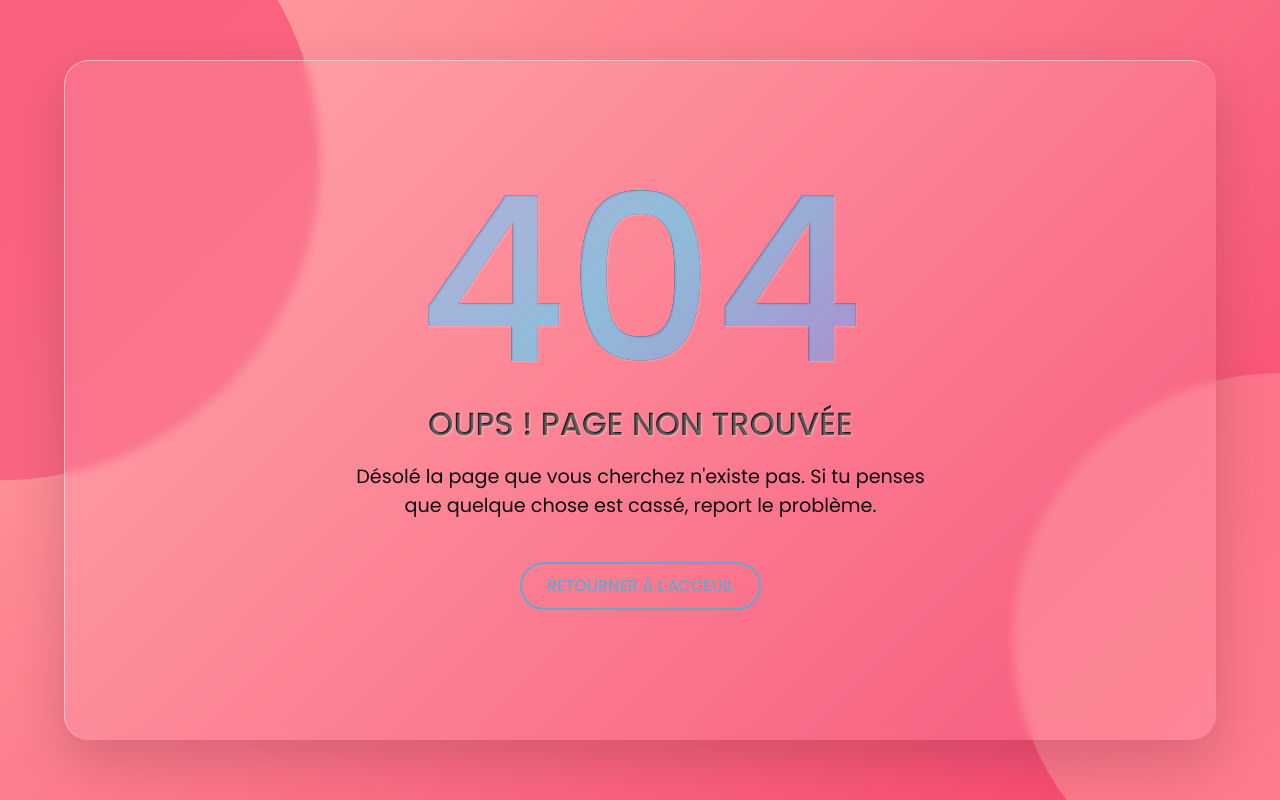
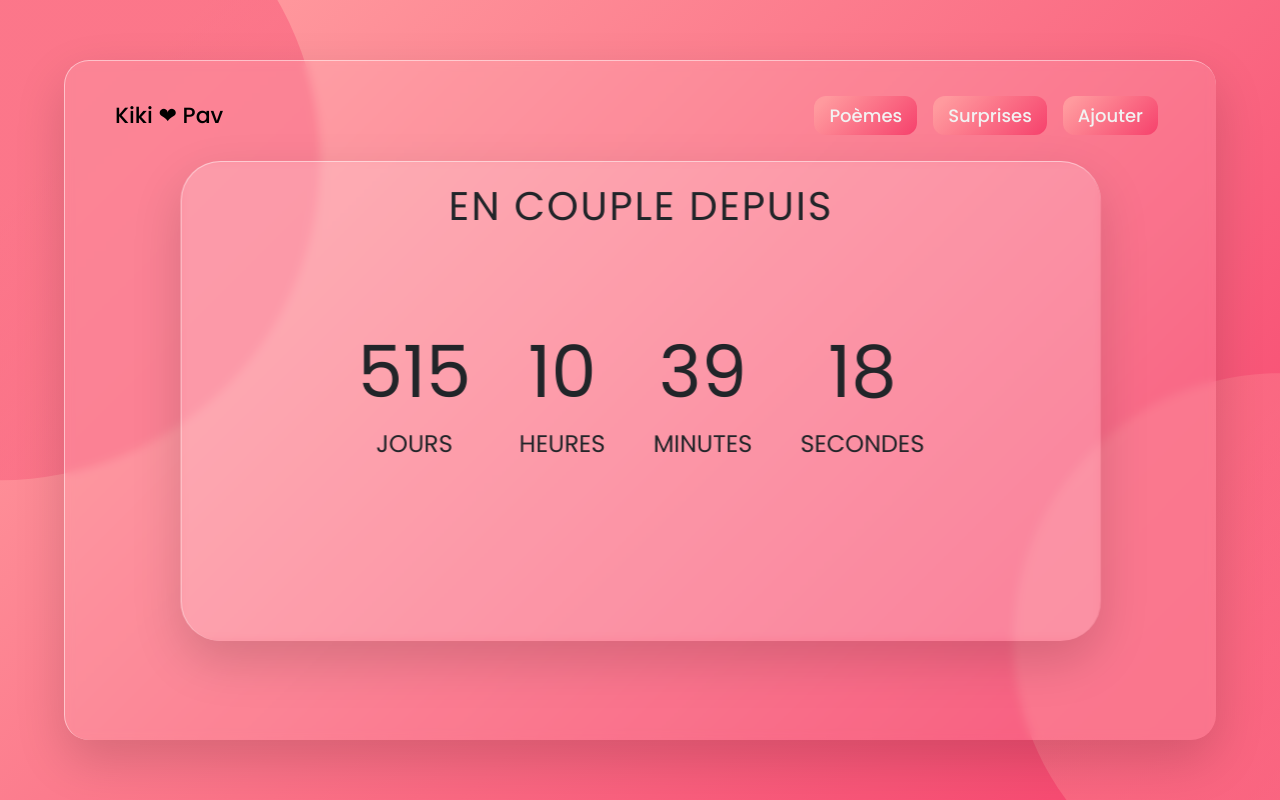
Before and after one commit to Pelpav/KanojoAngular, an Angular app: page /countdown in a window 1280 px wide. Before the commit this address had no page. Built offline with nearby package versions, Linux system fonts and the light colour scheme.

Commit message:
Countdown add

```diff
--- a/src/app/app.routes.ts
+++ b/src/app/app.routes.ts
@@ -8,6 +8,7 @@ import { PoemdescComponent } from './poemdesc/poemdesc.component';
 import { ValentineComponent } from './valentine/valentine.component';
 import { SortirComponent } from './sortir/sortir.component';
 import { FleursComponent } from './fleurs/fleurs.component';
+import { CountdownComponent } from './countdown/countdown.component';
 
 export const routes: Routes = [
   { path: '', redirectTo: '/acceuil', pathMatch: 'full' },
@@ -19,5 +20,6 @@ export const routes: Routes = [
   { path: 'valentine', component: ValentineComponent},
   { path: 'sortir', component: SortirComponent},
   { path: 'fleurs', component: FleursComponent},
+  { path: 'countdown', component: CountdownComponent},
   { path: '**', component: Erreur404Component}
 ];
--- /dev/null
+++ b/src/app/countdown/countdown.component.html
@@ -0,0 +1,24 @@
+<div class="main">
+    <app-navbar></app-navbar>
+    <div class="main-min">
+        <div class="container hidden" [class.hidden]="isBirthdayToday()">
+            <div class="title"><h1>En couple depuis </h1></div>
+
+            <div align="center" id="countdown">
+                <ul>
+                    <li><span class="days">{{ days }}</span>Jours</li>
+                    <li><span class="hours">{{ hours }}</span>Heures</li>
+                    <li><span class="minutes">{{ minutes }}</span>Minutes</li>
+                    <li><span class="seconds">{{ seconds }}</span>Secondes</li>
+                </ul>
+            </div>
+        </div>
+
+        <div align="center" id="content" class="emoji hidden" [class.hidden]="!isBirthdayToday()">
+            <h1 align="center">C'est notre anniversaire</h1>
+            <span>🥳</span>
+            <span>🎉</span>
+            <span>🎂</span>
+        </div>
+    </div>
+</div>
--- /dev/null
+++ b/src/app/countdown/countdown.component.scss
@@ -0,0 +1,98 @@
+.main-min{
+    height: 60vh;
+    width: 80%;
+    background: rgba(255, 255, 255, 0.1);
+    box-shadow: 0 20px 50px rgba(0, 0, 0, 0.15);
+    border-top: 1px solid rgba(255, 255, 255, 0.5);
+    border-left: 1px solid rgba(255, 255, 255, 0.5);
+    backdrop-filter: blur(5px);
+    z-index: 12;
+    border-radius: 40px;
+    margin: auto;
+    position: absolute;
+    top: 50%;
+    left: 50%;
+    overflow: hidden;
+    overflow-y: auto;
+    transform: translate(-50%, -50%); /* Centrage horizontal et vertical */
+
+}
+
+#countdown{
+    margin-top: 7%;
+    display: flex;
+    align-items: center;
+    justify-content: center;
+}
+
+.content{
+    display: flex;
+    align-items: center;
+    justify-content: center;
+}
+
+.title{
+    margin-top: 20px;
+    display: flex;
+    align-items: center;
+    justify-content: center;
+}
+
+.hidden{
+    display: none;
+}
+
+/* general styling */
+:root {
+    --smaller: .75;
+  }
+
+  * {
+    box-sizing: border-box;
+    margin: 0;
+    padding: 0;
+  }
+
+  h1 {
+    font-weight: normal;
+    letter-spacing: .125rem;
+    text-transform: uppercase;
+  }
+
+  li {
+    display: inline-block;
+    font-size: 1.5em;
+    list-style-type: none;
+    padding: 1em;
+    text-transform: uppercase;
+  }
+
+  li span {
+    display: block;
+    font-size: 4.5rem;
+  }
+
+  .emoji {
+    padding: 1rem;
+  }
+
+
+
+  .emoji span {
+    font-size: 4rem;
+    padding: 0 .5rem;
+  }
+
+  @media all and (max-width: 768px) {
+    h1 {
+      font-size: calc(1.5rem * var(--smaller));
+    }
+
+    li {
+      font-size: calc(1.125rem * var(--smaller));
+    }
+
+    li span {
+      font-size: calc(3.375rem * var(--smaller));
+    }
+  }
--- /dev/null
+++ b/src/app/countdown/countdown.component.ts
@@ -0,0 +1,54 @@
+import { Component, ElementRef, OnInit, Renderer2 } from '@angular/core';
+import { NavbarComponent } from "../navbar/navbar.component";
+
+@Component({
+    selector: 'app-countdown',
+    standalone: true,
+    templateUrl: './countdown.component.html',
+    styleUrl: './countdown.component.scss',
+    imports: [NavbarComponent]
+})
+export class CountdownComponent implements OnInit{
+  private comingYear: HTMLElement | null;
+  private birthDate = 30;
+  private birthMonth = 9;
+  nextYear: number;
+  private today = new Date();
+  days: number = 0;
+  hours: number = 0;
+  minutes: number = 0;
+  seconds: number = 0;
+
+  constructor(private renderer: Renderer2, private el: ElementRef) {
+      this.comingYear = document.querySelector(".coming-year");
+      this.today = new Date();
+      this.nextYear = (this.today.getMonth() + 1 > this.birthMonth || (this.today.getMonth() + 1 === this.birthMonth && this.today.getDate() + 1 > this.birthDate))
+            ? new Date().getFullYear() + 1
+            : new Date().getFullYear();
+
+      if (this.comingYear) {
+          this.comingYear.innerHTML = this.nextYear.toString();
+      }
+
+      const countdown = () => {
+        const startTime = new Date('2022-09-30T00:00:00').getTime();
+        const currentTime = new Date().getTime();
+        const remaining = currentTime - startTime;
+
+        this.days = Math.floor(remaining / (1000 * 60 * 60 * 24));
+        this.hours = Math.floor(remaining / (1000 * 60 * 60)) % 24;
+        this.minutes = Math.floor(remaining / (1000 * 60)) % 60;
+        this.seconds = Math.floor(remaining / 1000) % 60;
+    };
+
+    setInterval(countdown, 1000);
+}
+  ngOnInit(): void {
+    console.log(this.isBirthdayToday());
+  }
+
+isBirthdayToday(): boolean {
+  return this.today.getMonth() + 1 == this.birthMonth && this.today.getDate() == this.birthDate;
+}
+
+}
--- a/src/app/surprises/surprises.component.html
+++ b/src/app/surprises/surprises.component.html
@@ -4,6 +4,7 @@
     <p><a [routerLink]="'/valentine'">Saint Valentin 2024</a></p>
     <p><a [routerLink]="'/sortir'">Demande</a></p>
     <p><a [routerLink]="'/fleurs'">Fleurs</a></p>
+    <p><a [routerLink]="'/countdown'">Compte à rebours</a></p>
   </div>
 
 </div>
```
Also changed, not shown: 1 other file (tests, documents, lock files or other folders).
